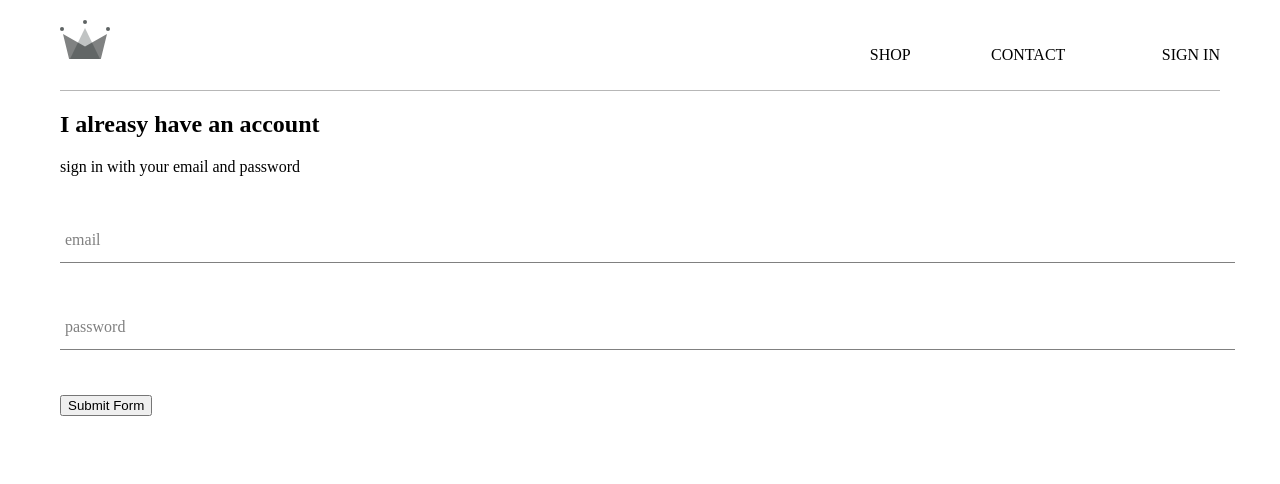
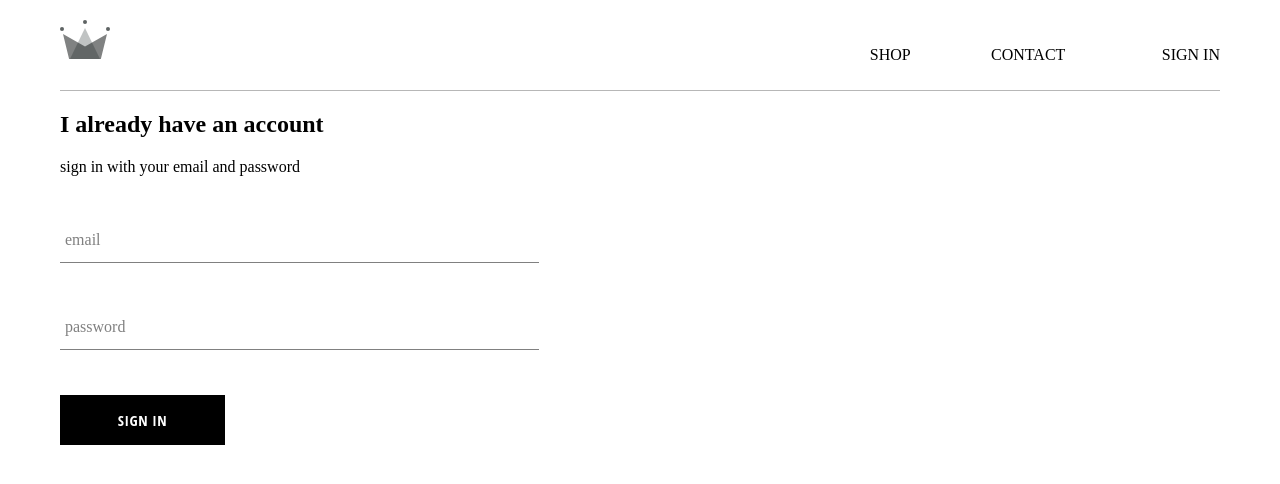
Before and after one commit to daniyaniazi/React-Ecommerce, a React (Create React App) app: page /signIn in a window 1280 px wide. Shown: the top 484 px of the page. Built offline with nearby package versions, Linux system fonts and the light colour scheme.

Commit message:
Added a custom button component

```diff
--- /dev/null
+++ b/src/components/custom-button/custom-button.component.jsx
@@ -0,0 +1,10 @@
+import React from "react";
+import './custom-button.styles.scss'
+
+const CustomButton = ({ children, ...otherProps }) => (
+    < button className='custom-button' {...otherProps}>
+        { children}
+    </button >
+
+)
+export default CustomButton
--- /dev/null
+++ b/src/components/custom-button/custom-button.styles.scss
@@ -0,0 +1,21 @@
+.custom-button {
+    min-width: 165px;
+    width: auto;
+    height: 50px;
+    letter-spacing: 0.5px;
+    line-height: 50px;
+    padding: 0 35px 0 35px;
+    font-size: 15px;
+    background-color: black;
+    color: white;
+    text-transform: uppercase;
+    font-family: 'Open Sans Condensed';
+    font-weight: bolder;
+    border: none;
+    cursor: pointer;
+    &:hover {
+        background-color: white;
+        color: black;
+        border: 1px solid black;
+    }
+}
--- a/src/components/sign-in/sign-in.component.jsx
+++ b/src/components/sign-in/sign-in.component.jsx
@@ -1,6 +1,7 @@
 import React from "react";
 import './sign-in.styles.scss';
 import FormInput from '../form-input/form-input.component'
+import CustomButton from "../custom-button/custom-button.component";
 class SignIn extends React.Component {
 
     constructor(props) {
@@ -28,7 +29,7 @@
         return (
             <div className='sign-in'>
                 <h2>
-                    I alreasy have an account
+                    I already have an account
 </h2><span>
                     sign in with your email and password
 </span>
@@ -40,7 +41,7 @@
                     <FormInput value={this.state.password}
                         handleChange={this.handleChange} type="password" name="password" id="password"
                         label='password' />
-                    <input type="submit" value='Submit Form' />
+                    <CustomButton type="submit"> Sign In</CustomButton>
                 </form>
 
             </div>
--- a/src/components/sign-in/sign-in.styles.scss
+++ b/src/components/sign-in/sign-in.styles.scss
@@ -0,0 +1,8 @@
+.sign-in {
+    width: 40%;
+    display: flex;
+    flex-direction: column;
+    .title {
+        margin: 10px 0;
+    }
+}
```
Also changed, not shown: 1 other file (tests, documents, lock files or other folders).
